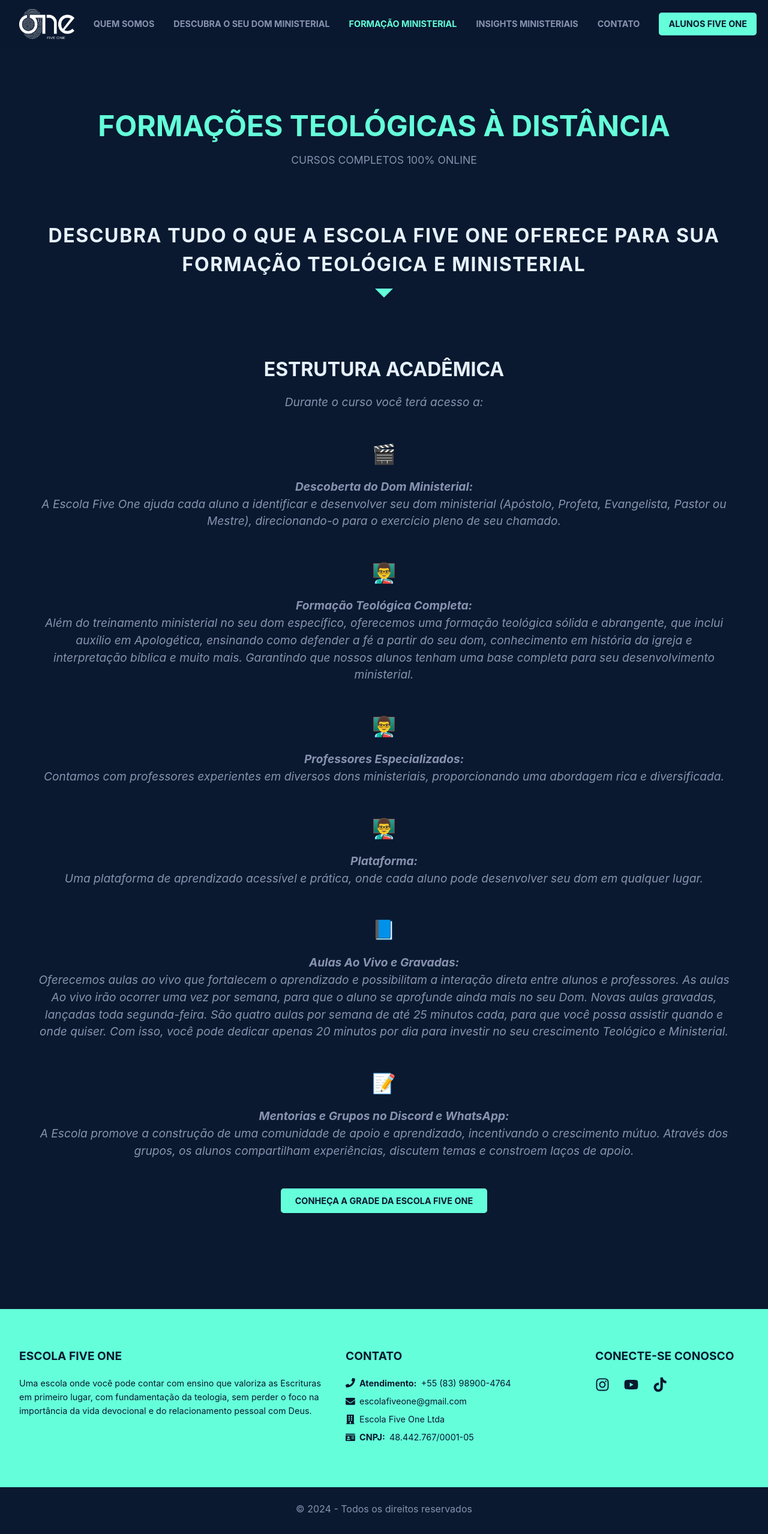
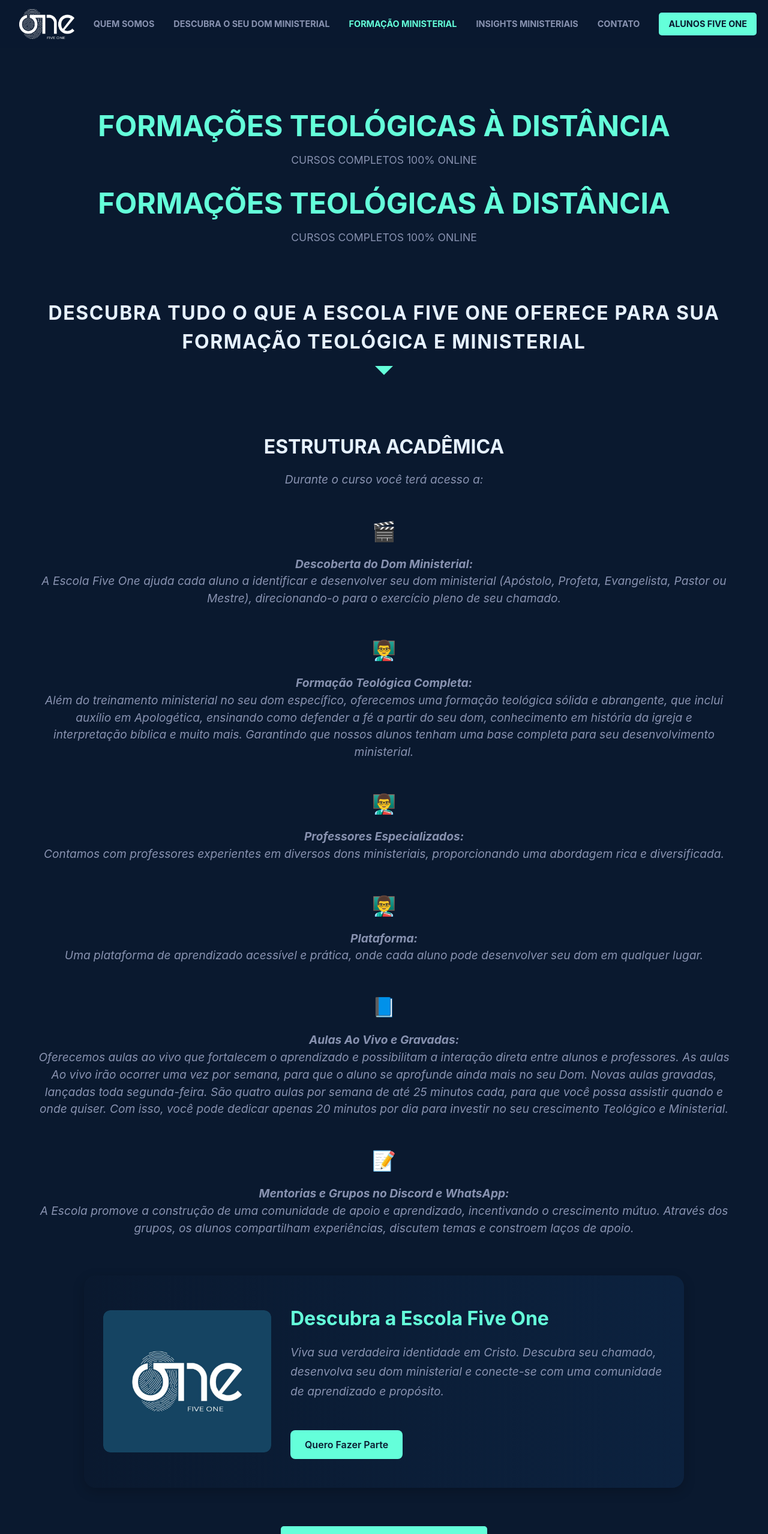
Before and after one commit to marcel102030/fiveone-landing, a React (Vite) app: page /#/formacao-ministerial in a window 1280 px wide. Shown: the top 2557 px of the page at 60% size. Built offline with nearby package versions, Linux system fonts and the light colour scheme.

Commit message:
ajusteFormacaoMinisterial2

```diff
--- a/src/pages/Services.tsx
+++ b/src/pages/Services.tsx
@@ -8,6 +8,7 @@
 import profetaIcon from "../assets/images/icons/profeta.png";
 import apostoloIcon from "../assets/images/icons/apostolo.png";
 import evangelistaIcon from "../assets/images/icons/evangelista.png";
+import escolaFiveOne from "../assets/images/escola-fiveone.jpeg";
 
 const trackIcons: { [key: string]: string } = {
   apostle: apostoloIcon,
@@ -128,6 +129,10 @@
           <h1>FORMAÇÕES TEOLÓGICAS À DISTÂNCIA</h1>
           <p>CURSOS COMPLETOS 100% ONLINE</p>
         </div>
+        <div className="services-header">
+          <h1>FORMAÇÕES TEOLÓGICAS À DISTÂNCIA</h1>
+          <p>CURSOS COMPLETOS 100% ONLINE</p>
+        </div>
 
         <div className="intro-platform">
           <div className="services-highlight">
@@ -175,6 +180,22 @@
                 </p>
               </div>
             </div>
+
+            <section className="promo-escola-section">
+              <div className="promo-escola-image">
+                <img src={escolaFiveOne} alt="Escola Five One" />
+              </div>
+              <div className="promo-escola-content">
+                <h3>Descubra a Escola Five One</h3>
+                <p>
+                  Viva sua verdadeira identidade em Cristo. Descubra seu chamado, desenvolva seu dom
+                  ministerial e conecte-se com uma comunidade de aprendizado e propósito.
+                </p>
+                <a href="https://alunos.escolafiveone.com" target="_blank" rel="noopener noreferrer">
+                  Quero Fazer Parte
+                </a>
+              </div>
+            </section>
             <div className="academic-buttons">
               <button
                 className="btn-red"
```
Lines whose indentation alone changed are shown as unchanged.
